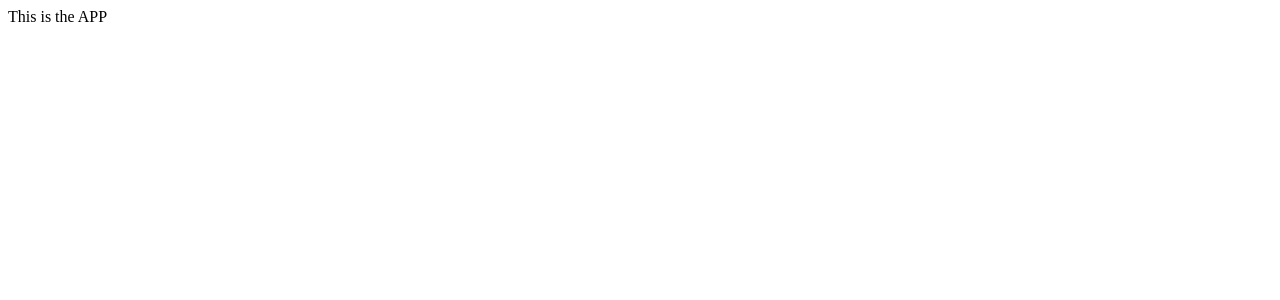
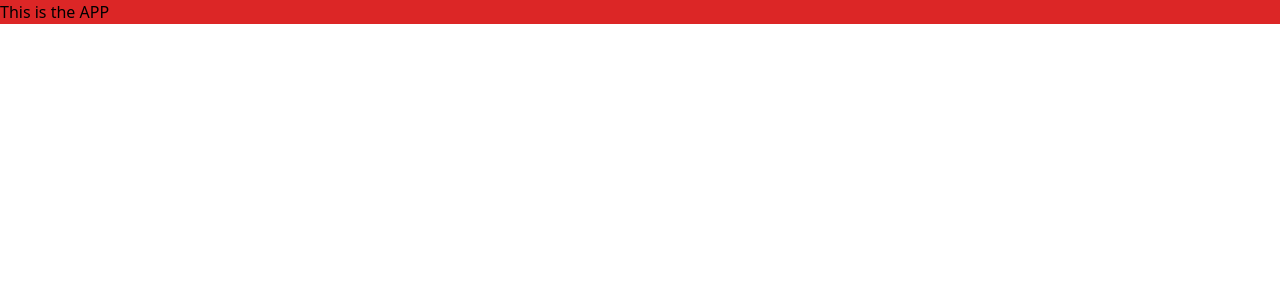
Before and after one commit to Nathaniyell/sapa-tukay, a React (Create React App) app: page / in a window 1280 px wide. Shown: the top 300 px of the page. Built offline with nearby package versions, Linux system fonts and the light colour scheme.

Commit message:
update App.js, src/index.css and src/index.js

```diff
--- a/src/App.js
+++ b/src/App.js
@@ -2,7 +2,7 @@
 
 function App() {
   return (
-    <div>
+    <div className="bg-red-600">
      This is the APP
     </div>
   );
--- a/src/index.css
+++ b/src/index.css
@@ -1,3 +1,5 @@
 @tailwind base;
+
 @tailwind components;
+
 @tailwind utilities;
--- a/src/index.js
+++ b/src/index.js
@@ -1,6 +1,7 @@
 import React from 'react';
 import ReactDOM from 'react-dom/client';
 import App from './App';
+import "./index.css"
 
 
 const root = ReactDOM.createRoot(document.getElementById('root'));
```
